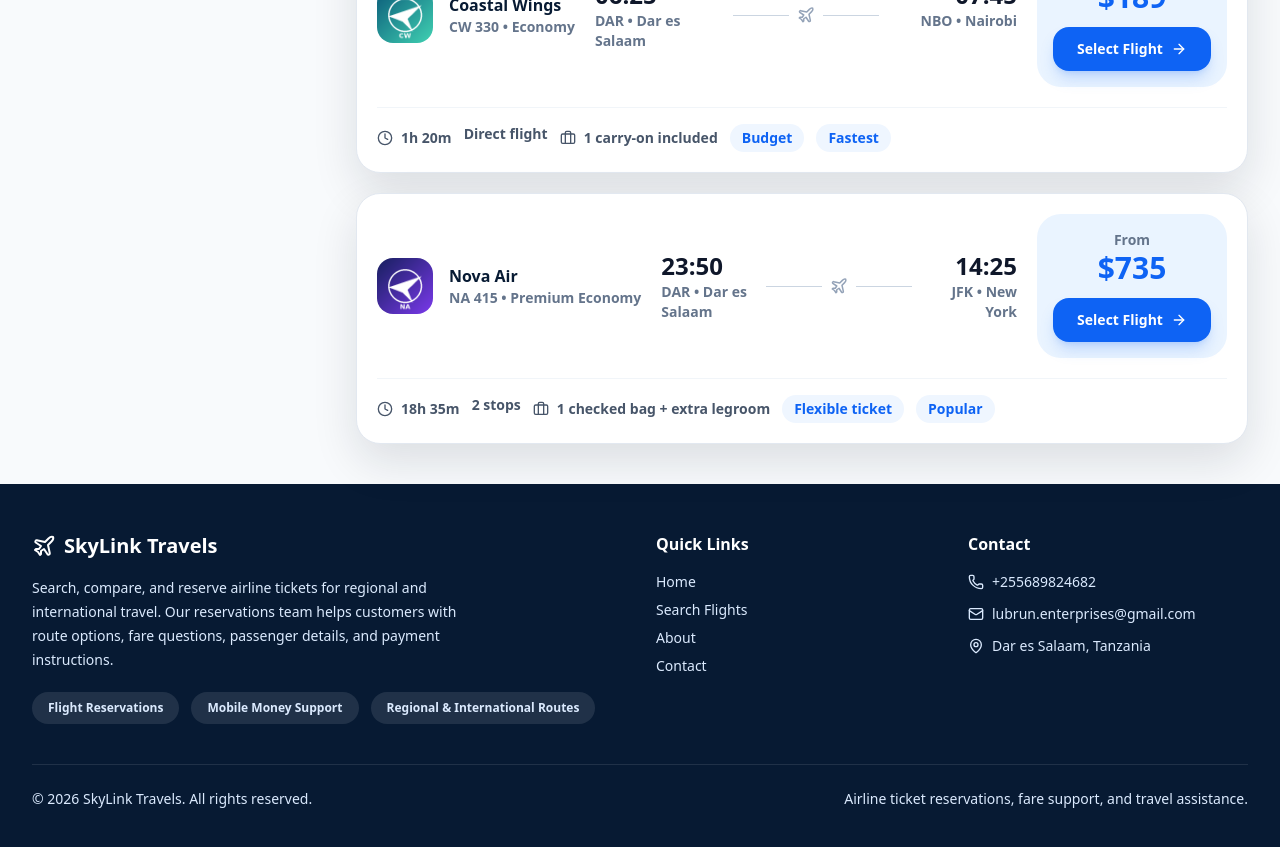
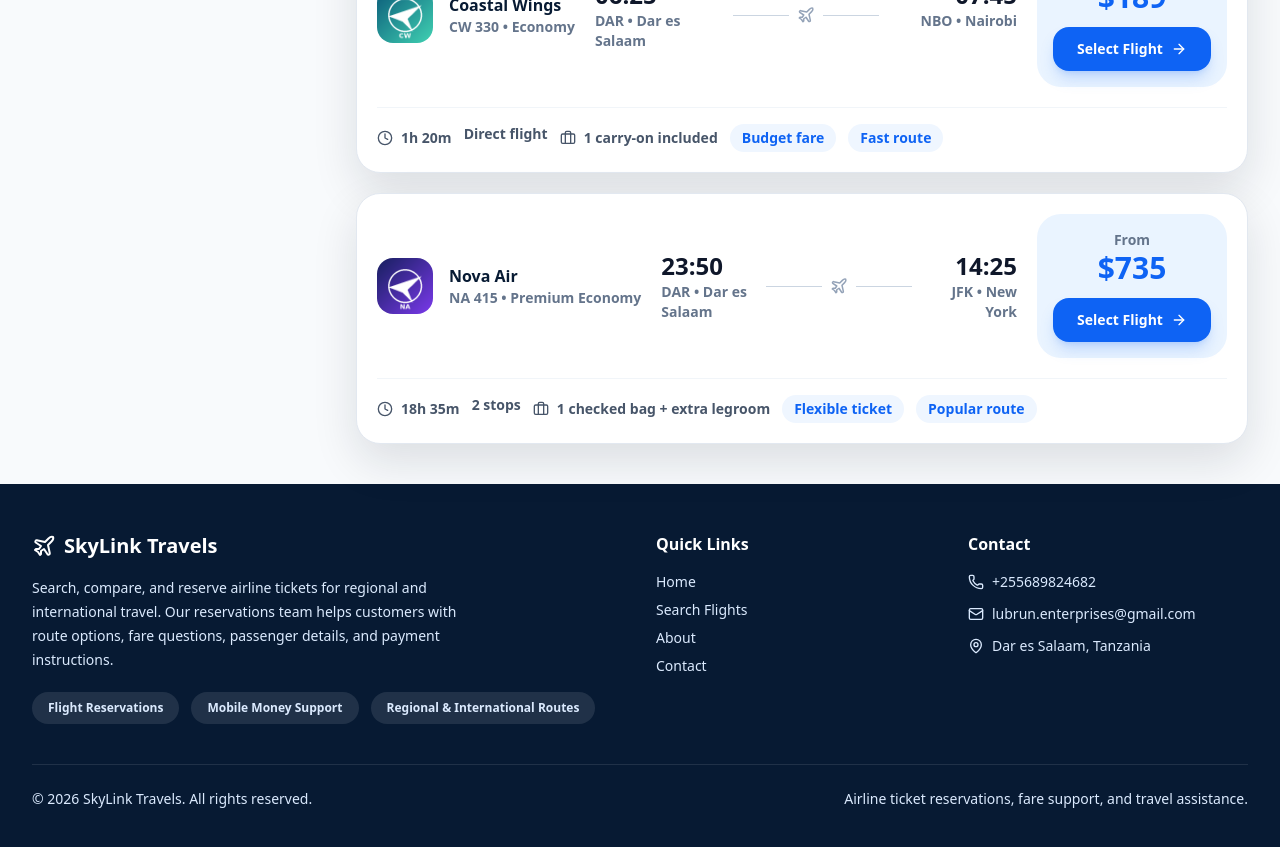
Before and after one commit to brianmichaelu/airline-website, a Next.js app: page /search in a window 1280 px wide. Shown: the part 1360-2207 px from the top of the page. Built offline with nearby package versions, Linux system fonts and the light colour scheme.

Commit message:
Update flights.ts

```diff
--- a/data/flights.ts
+++ b/data/flights.ts
@@ -15,13 +15,13 @@ export const flights: Flight[] = [
     tags: ["Best value", "Direct"],
     outbound: {
       from: { city: "Dar es Salaam", code: "DAR", country: "Tanzania" },
-      to: { city: "Dubai", code: "DXB", country: "UAE" },
+      to: { city: "Dubai", code: "DXB", country: "United Arab Emirates" },
       departureTime: "08:40",
       arrivalTime: "15:35",
       duration: "5h 55m",
     },
     returnSegment: {
-      from: { city: "Dubai", code: "DXB", country: "UAE" },
+      from: { city: "Dubai", code: "DXB", country: "United Arab Emirates" },
       to: { city: "Dar es Salaam", code: "DAR", country: "Tanzania" },
       departureTime: "21:10",
       arrivalTime: "03:55",
@@ -66,12 +66,19 @@ export const flights: Flight[] = [
     cabin: "Economy",
     baggage: "1 carry-on included",
     refundable: false,
-    tags: ["Budget", "Fastest"],
+    tags: ["Budget fare", "Fast route"],
     outbound: {
       from: { city: "Dar es Salaam", code: "DAR", country: "Tanzania" },
       to: { city: "Nairobi", code: "NBO", country: "Kenya" },
       departureTime: "06:25",
       arrivalTime: "07:45",
+      duration: "1h 20m",
+    },
+    returnSegment: {
+      from: { city: "Nairobi", code: "NBO", country: "Kenya" },
+      to: { city: "Dar es Salaam", code: "DAR", country: "Tanzania" },
+      departureTime: "18:30",
+      arrivalTime: "19:50",
       duration: "1h 20m",
     },
   },
@@ -86,16 +93,16 @@ export const flights: Flight[] = [
     cabin: "Premium Economy",
     baggage: "1 checked bag + extra legroom",
     refundable: true,
-    tags: ["Flexible ticket", "Popular"],
+    tags: ["Flexible ticket", "Popular route"],
     outbound: {
       from: { city: "Dar es Salaam", code: "DAR", country: "Tanzania" },
-      to: { city: "New York", code: "JFK", country: "USA" },
+      to: { city: "New York", code: "JFK", country: "United States" },
       departureTime: "23:50",
       arrivalTime: "14:25",
       duration: "18h 35m",
     },
     returnSegment: {
-      from: { city: "New York", code: "JFK", country: "USA" },
+      from: { city: "New York", code: "JFK", country: "United States" },
       to: { city: "Dar es Salaam", code: "DAR", country: "Tanzania" },
       departureTime: "18:00",
       arrivalTime: "20:15",
@@ -104,4 +111,5 @@ export const flights: Flight[] = [
   },
 ];
 
-export const getFlightById = (id: string) => flights.find((flight) => flight.id === id);
+export const getFlightById = (id: string) =>
+  flights.find((flight) => flight.id === id);
```
